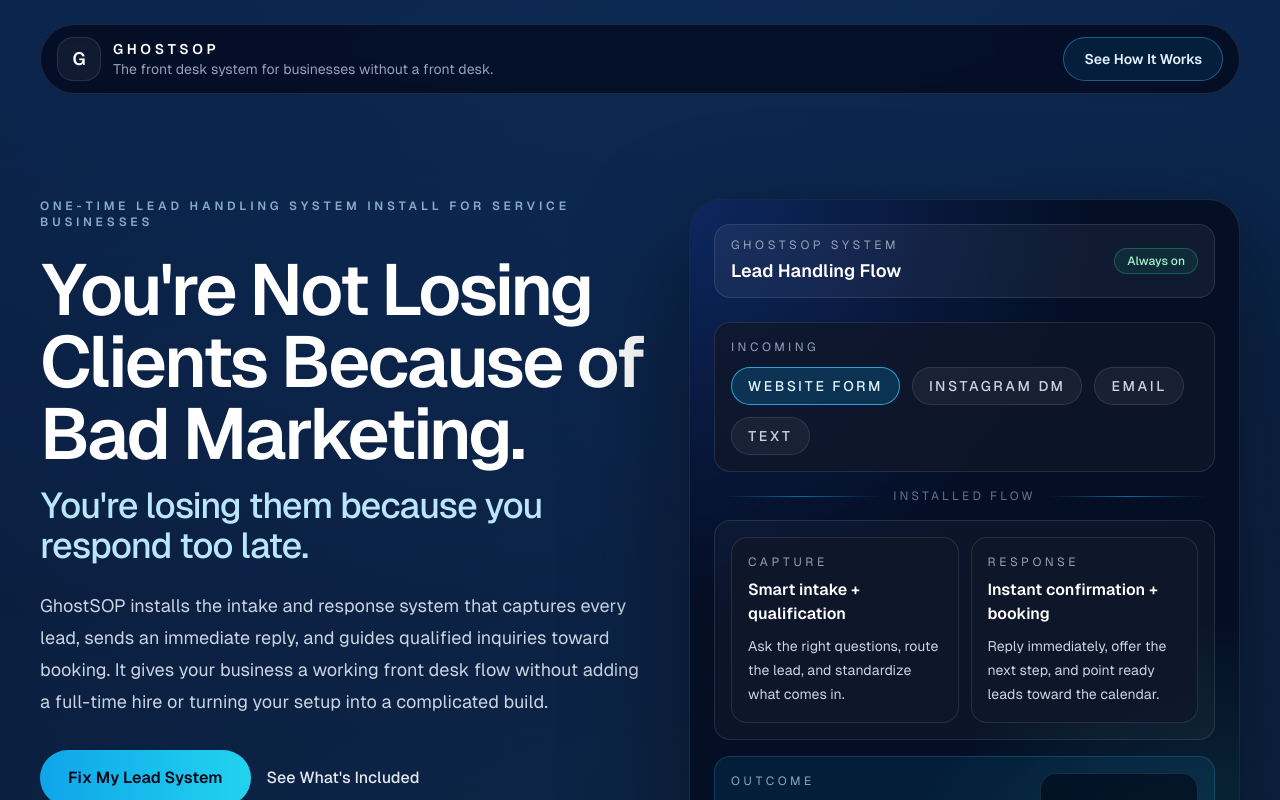
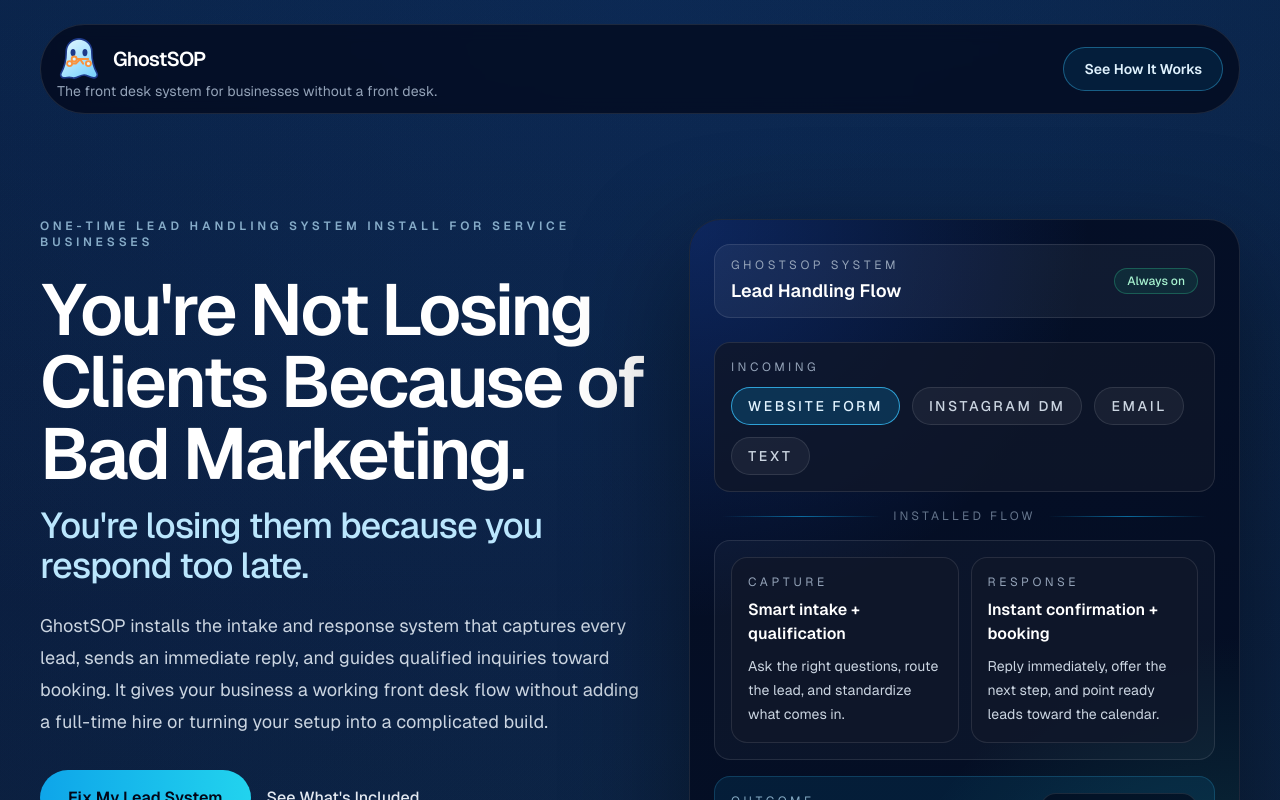
Before and after one commit to phishocoder/ghostsop-website, a Next.js app: page / in a window 1280 px wide. Shown: the top 800 px of the page. Built offline with nearby package versions, Linux system fonts and the light colour scheme; no server answers.

Commit message:
Replace placeholder logo with GhostSOP wordmark

```diff
--- a/src/app/opengraph-image.tsx
+++ b/src/app/opengraph-image.tsx
@@ -6,6 +6,44 @@
   height: 630,
 };
 export const contentType = "image/png";
+
+function GhostMark() {
+  return (
+    <svg width="76" height="84" viewBox="0 0 88 96" fill="none" xmlns="http://www.w3.org/2000/svg">
+      <defs>
+        <linearGradient id="og-ghost-fill" x1="14" y1="14" x2="70" y2="86" gradientUnits="userSpaceOnUse">
+          <stop stopColor="#D9F4FF" />
+          <stop offset="1" stopColor="#7DD3FC" />
+        </linearGradient>
+      </defs>
+      <path
+        d="M44 4C59.4 4 72 16.5 72 31.9V33.6C72 54.2 77.5 68.6 83.1 78.7C85.8 83.7 81.8 89.8 76.1 89.1C69.4 88.3 63.8 85.2 58.4 83.3C53.7 81.7 49.2 83.5 44 86.2C38.8 88.9 34.3 90.8 29.6 89.1C24.2 87.2 18.6 88.3 11.9 89.1C6.2 89.8 2.2 83.7 4.9 78.7C10.5 68.6 16 54.2 16 33.6V31.9C16 16.5 28.6 4 44 4Z"
+        fill="url(#og-ghost-fill)"
+        stroke="#1E3A8A"
+        strokeWidth="3.5"
+      />
+      <ellipse cx="31" cy="34" rx="5.4" ry="8" fill="#1E3A8A" />
+      <ellipse cx="57" cy="34" rx="5.4" ry="8" fill="#1E3A8A" />
+      <path
+        d="M24 58H37L47 48H64"
+        stroke="#FB923C"
+        strokeWidth="4.4"
+        strokeLinecap="round"
+        strokeLinejoin="round"
+      />
+      <path
+        d="M34 48H46L53 58"
+        stroke="#FB923C"
+        strokeWidth="4.4"
+        strokeLinecap="round"
+        strokeLinejoin="round"
+      />
+      <circle cx="23.5" cy="58" r="5.5" fill="#D9F4FF" stroke="#FB923C" strokeWidth="4" />
+      <circle cx="33.5" cy="48" r="5.5" fill="#D9F4FF" stroke="#FB923C" strokeWidth="4" />
+      <circle cx="64.5" cy="58" r="5.5" fill="#D9F4FF" stroke="#FB923C" strokeWidth="4" />
+    </svg>
+  );
+}
 
 export default function OpenGraphImage() {
   return new ImageResponse(
@@ -45,29 +83,11 @@
               display: "flex",
               alignItems: "center",
               gap: "16px",
-              fontSize: "28px",
-              letterSpacing: "0.18em",
-              textTransform: "uppercase",
-              color: "#93c5fd",
+              color: "#ffffff",
             }}
           >
-            <div
-              style={{
-                width: "56px",
-                height: "56px",
-                borderRadius: "18px",
-                border: "1px solid rgba(255,255,255,0.18)",
-                display: "flex",
-                alignItems: "center",
-                justifyContent: "center",
-                background: "rgba(15,23,42,0.6)",
-                color: "#fff",
-                fontWeight: 700,
-              }}
-            >
-              G
-            </div>
-            GhostSOP
+            <GhostMark />
+            <span style={{ fontSize: "48px", fontWeight: 700, letterSpacing: "-0.04em" }}>GhostSOP</span>
           </div>
 
           <div style={{ display: "flex", flexDirection: "column", gap: "18px", maxWidth: "980px" }}>
--- a/src/app/page.tsx
+++ b/src/app/page.tsx
@@ -1,5 +1,6 @@
 import { ContactForm } from "@/components/contact-form";
 import { HeroDiagram } from "@/components/hero-diagram";
+import { GhostSopLogo } from "@/components/logo";
 import { siteContent } from "@/content/site";
 import {
   BriefcaseBusiness,
@@ -73,13 +74,8 @@
         <header className="sticky top-4 z-20 mb-10 rounded-full border border-white/10 bg-slate-950/70 px-4 py-3 backdrop-blur">
           <div className="flex items-center justify-between gap-4">
             <a href="#top" className="flex min-w-0 items-center gap-3">
-              <div className="flex h-11 w-11 items-center justify-center rounded-2xl border border-white/10 bg-white/5 text-lg font-semibold text-white">
-                G
-              </div>
               <div className="min-w-0">
-                <p className="text-sm font-semibold uppercase tracking-[0.26em] text-white">
-                  {siteContent.nav.logo}
-                </p>
+                <GhostSopLogo textClassName="text-lg sm:text-xl" />
                 <p className="hidden truncate text-sm text-slate-400 sm:block">
                   {siteContent.nav.tagline}
                 </p>
@@ -442,7 +438,7 @@
         <footer className="border-t border-white/10 py-10">
           <div className="flex flex-col gap-6 md:flex-row md:items-center md:justify-between">
             <div>
-              <p className="text-lg font-semibold text-white">{siteContent.nav.logo}</p>
+              <GhostSopLogo textClassName="text-lg sm:text-xl" />
               <p className="mt-2 text-sm text-slate-400">{siteContent.nav.tagline}</p>
             </div>
             <nav className="flex flex-wrap gap-4 text-sm text-slate-300">
--- /dev/null
+++ b/src/components/logo.tsx
@@ -0,0 +1,69 @@
+type GhostSopLogoProps = {
+  className?: string;
+  markClassName?: string;
+  textClassName?: string;
+};
+
+function joinClasses(...classes: Array<string | undefined>) {
+  return classes.filter(Boolean).join(" ");
+}
+
+function GhostMark({ className }: { className?: string }) {
+  return (
+    <svg
+      viewBox="0 0 88 96"
+      aria-hidden="true"
+      className={joinClasses("h-11 w-11 shrink-0", className)}
+      fill="none"
+      xmlns="http://www.w3.org/2000/svg"
+    >
+      <defs>
+        <linearGradient id="ghostsop-mark-fill" x1="14" y1="14" x2="70" y2="86" gradientUnits="userSpaceOnUse">
+          <stop stopColor="#D9F4FF" />
+          <stop offset="1" stopColor="#7DD3FC" />
+        </linearGradient>
+      </defs>
+      <path
+        d="M44 4C59.4 4 72 16.5 72 31.9V33.6C72 54.2 77.5 68.6 83.1 78.7C85.8 83.7 81.8 89.8 76.1 89.1C69.4 88.3 63.8 85.2 58.4 83.3C53.7 81.7 49.2 83.5 44 86.2C38.8 88.9 34.3 90.8 29.6 89.1C24.2 87.2 18.6 88.3 11.9 89.1C6.2 89.8 2.2 83.7 4.9 78.7C10.5 68.6 16 54.2 16 33.6V31.9C16 16.5 28.6 4 44 4Z"
+        fill="url(#ghostsop-mark-fill)"
+        stroke="#1E3A8A"
+        strokeWidth="3.5"
+      />
+      <ellipse cx="31" cy="34" rx="5.4" ry="8" fill="#1E3A8A" />
+      <ellipse cx="57" cy="34" rx="5.4" ry="8" fill="#1E3A8A" />
+      <path
+        d="M24 58H37L47 48H64"
+        stroke="#FB923C"
+        strokeWidth="4.4"
+        strokeLinecap="round"
+        strokeLinejoin="round"
+      />
+      <path
+        d="M34 48H46L53 58"
+        stroke="#FB923C"
+        strokeWidth="4.4"
+        strokeLinecap="round"
+        strokeLinejoin="round"
+      />
+      <circle cx="23.5" cy="58" r="5.5" fill="#D9F4FF" stroke="#FB923C" strokeWidth="4" />
+      <circle cx="33.5" cy="48" r="5.5" fill="#D9F4FF" stroke="#FB923C" strokeWidth="4" />
+      <circle cx="64.5" cy="58" r="5.5" fill="#D9F4FF" stroke="#FB923C" strokeWidth="4" />
+    </svg>
+  );
+}
+
+export function GhostSopLogo({ className, markClassName, textClassName }: GhostSopLogoProps) {
+  return (
+    <div className={joinClasses("flex items-center gap-3", className)}>
+      <GhostMark className={markClassName} />
+      <span
+        className={joinClasses(
+          "text-xl font-semibold tracking-[-0.04em] text-white sm:text-2xl",
+          textClassName,
+        )}
+      >
+        GhostSOP
+      </span>
+    </div>
+  );
+}
```
Also changed, not shown: src/app/icon.svg.
